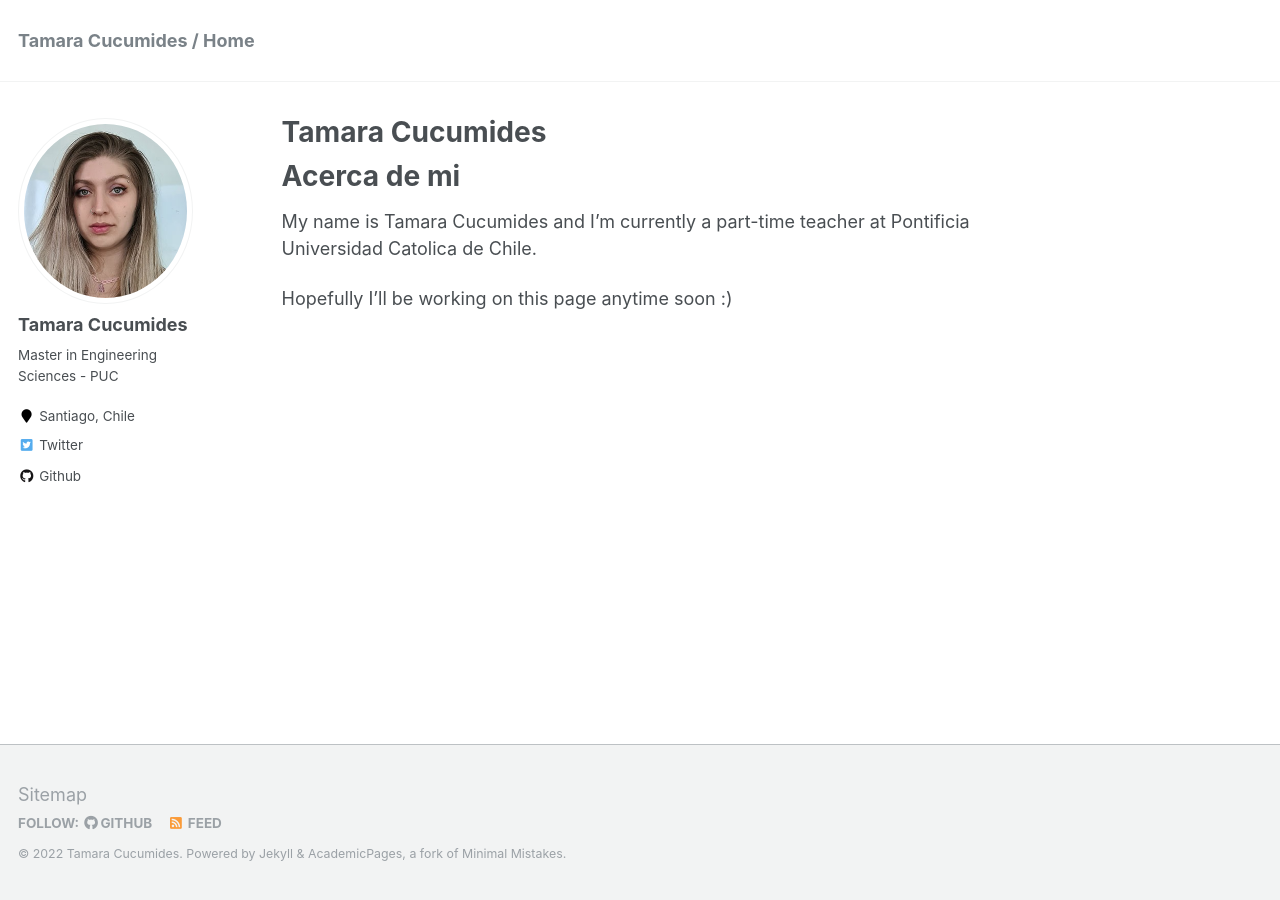
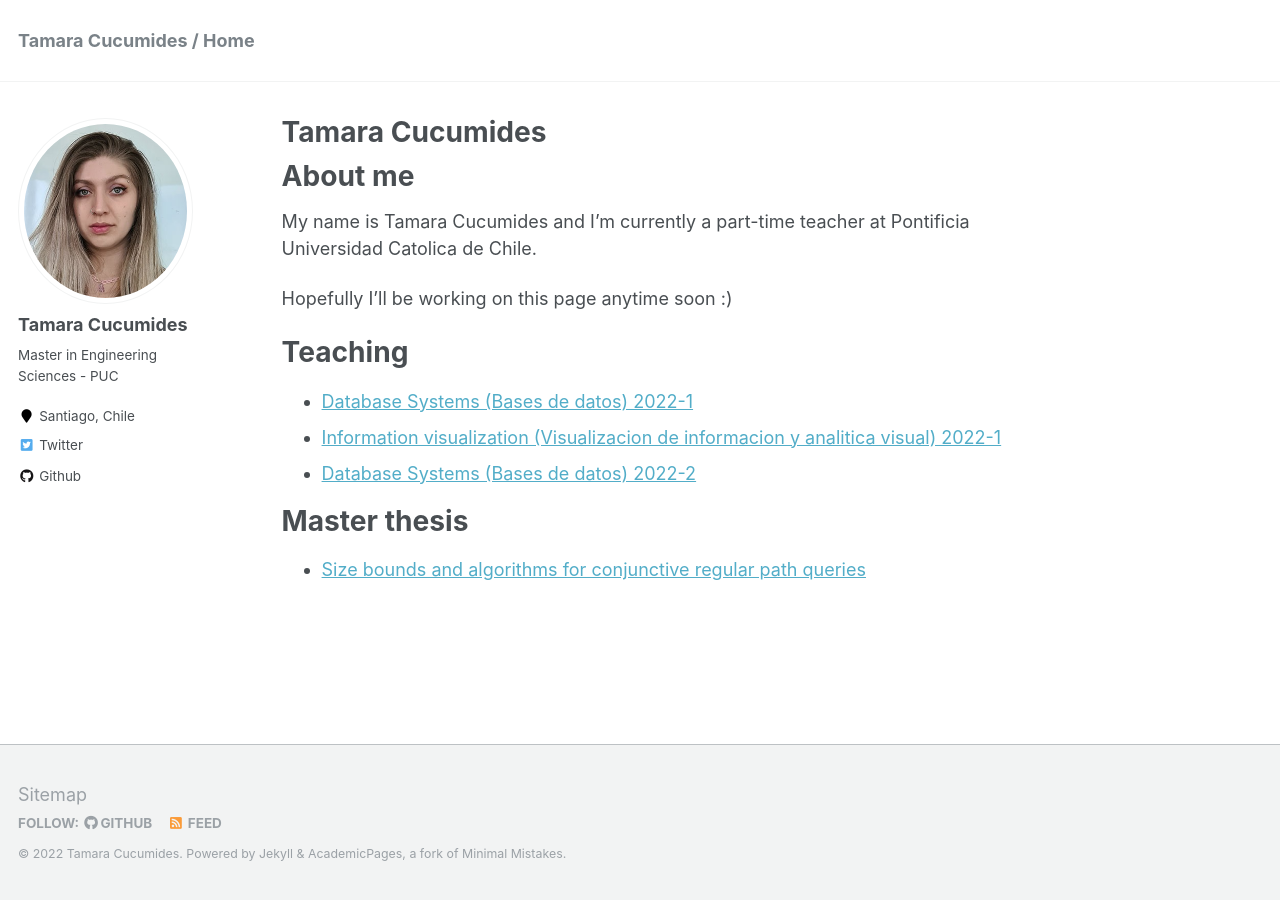
Before and after one commit to TamaraCucumides/TamaraCucumides.github.io, a Jekyll site: the page built from _pages/about.md, in a window 1280 px wide. Built offline with Jekyll 4.4.1, drawn with Linux system fonts in a browser that asks for light colours.

Commit message:
front page add info

```diff
--- a/_pages/about.md
+++ b/_pages/about.md
@@ -9,8 +9,18 @@ redirect_from:
 ---
 
 
-Acerca de mi
+About me
 ======
 My name is Tamara Cucumides and I'm currently a part-time teacher at Pontificia Universidad Catolica de Chile.
 
 Hopefully I'll be working on this page anytime soon :)
+
+Teaching
+======
+* [Database Systems (Bases de datos) 2022-1](https://github.com/IIC2413/Syllabus-2022-1)
+* [Information visualization (Visualizacion de informacion y analitica visual) 2022-1](https://github.com/TamaraCucumides/InfoVisCourse)
+* [Database Systems (Bases de datos) 2022-2](https://github.com/IIC2413/Syllabus-2022-1)
+
+Master thesis
+======
+* [Size bounds and algorithms for conjunctive regular path queries](https://repositorio.uc.cl/handle/11534/63591)
```
